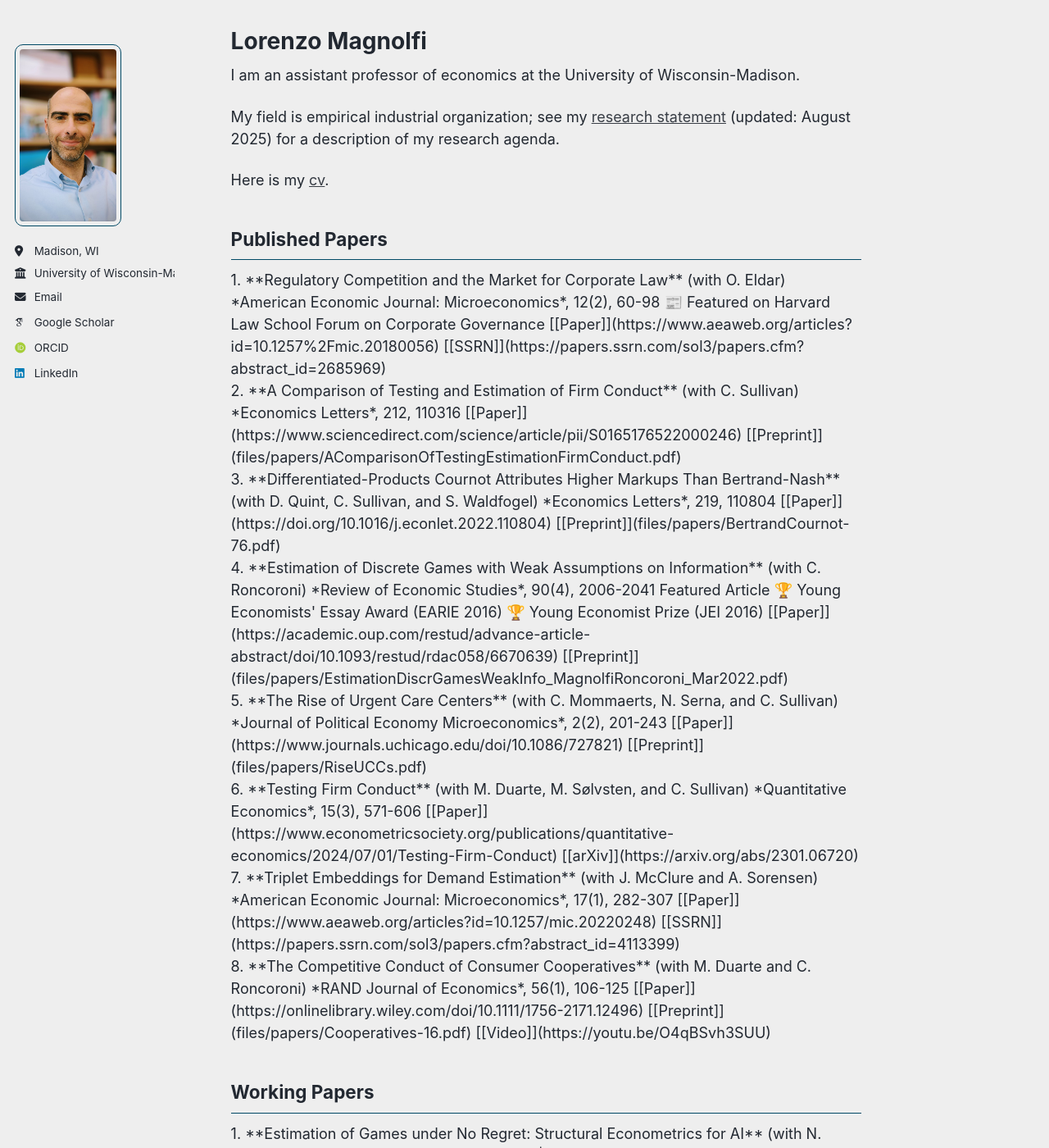
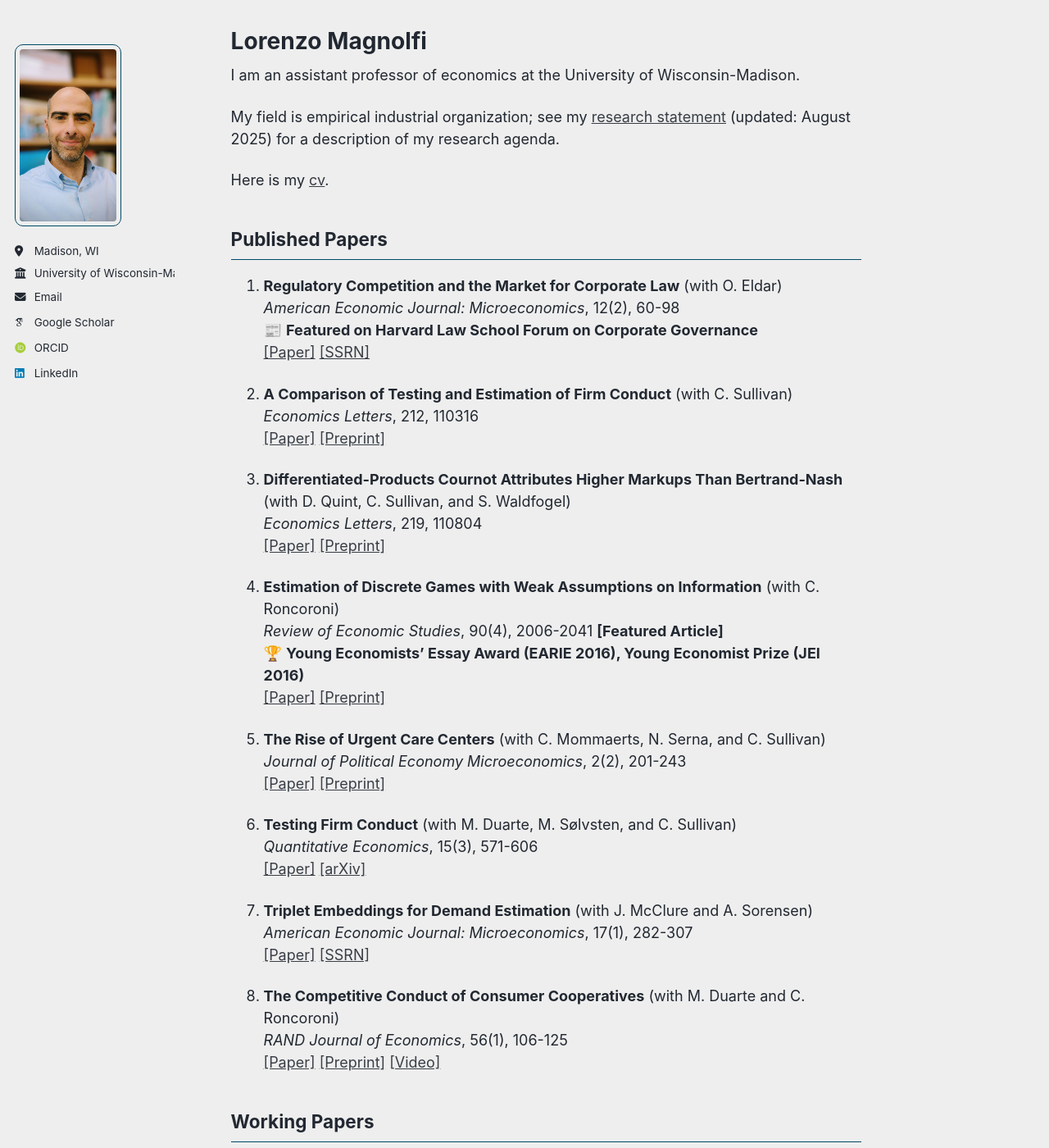
Before and after one commit to LorenzoMagnolfi/Lorenzomagnolfi.github.io, a Jekyll site: the page built from _pages/about.md, in a window 1280 px wide and 1400 px high. Shown: the whole window at 82% size. Built offline with Jekyll 4.4.1, drawn with Linux system fonts in a browser that asks for light colours; some web fonts are replaced; a script that is not in the unit is left out; some of the changed text lies outside the part shown.

Commit message:
Update about.md

```diff
--- a/_pages/about.md
+++ b/_pages/about.md
@@ -15,118 +15,62 @@ Here is my [cv](files\cv_2025.pdf).
 
 ## Published Papers
 
-<div class="publication-item">
-
 1. **Regulatory Competition and the Market for Corporate Law** (with O. Eldar)
    *American Economic Journal: Microeconomics*, 12(2), 60-98
-   📰 Featured on Harvard Law School Forum on Corporate Governance
+   📰 **Featured on Harvard Law School Forum on Corporate Governance**
    [[Paper]](https://www.aeaweb.org/articles?id=10.1257%2Fmic.20180056) [[SSRN]](https://papers.ssrn.com/sol3/papers.cfm?abstract_id=2685969)
-
-</div>
-
-<div class="publication-item">
 
 2. **A Comparison of Testing and Estimation of Firm Conduct** (with C. Sullivan)
    *Economics Letters*, 212, 110316
    [[Paper]](https://www.sciencedirect.com/science/article/pii/S0165176522000246) [[Preprint]](files/papers/AComparisonOfTestingEstimationFirmConduct.pdf)
 
-</div>
-
-<div class="publication-item">
-
 3. **Differentiated-Products Cournot Attributes Higher Markups Than Bertrand-Nash** (with D. Quint, C. Sullivan, and S. Waldfogel)
    *Economics Letters*, 219, 110804
    [[Paper]](https://doi.org/10.1016/j.econlet.2022.110804) [[Preprint]](files/papers/BertrandCournot-76.pdf)
 
-</div>
-
-<div class="publication-item">
-
 4. **Estimation of Discrete Games with Weak Assumptions on Information** (with C. Roncoroni)
-   *Review of Economic Studies*, 90(4), 2006-2041 <span class="featured-badge">Featured Article</span>
-   <span class="award-badge">🏆 Young Economists' Essay Award (EARIE 2016)</span> <span class="award-badge">🏆 Young Economist Prize (JEI 2016)</span>
+   *Review of Economic Studies*, 90(4), 2006-2041 **[Featured Article]**
+   🏆 **Young Economists' Essay Award (EARIE 2016), Young Economist Prize (JEI 2016)**
    [[Paper]](https://academic.oup.com/restud/advance-article-abstract/doi/10.1093/restud/rdac058/6670639) [[Preprint]](files/papers/EstimationDiscrGamesWeakInfo_MagnolfiRoncoroni_Mar2022.pdf)
-
-</div>
-
-<div class="publication-item">
 
 5. **The Rise of Urgent Care Centers** (with C. Mommaerts, N. Serna, and C. Sullivan)
    *Journal of Political Economy Microeconomics*, 2(2), 201-243
    [[Paper]](https://www.journals.uchicago.edu/doi/10.1086/727821) [[Preprint]](files/papers/RiseUCCs.pdf)
 
-</div>
-
-<div class="publication-item">
-
 6. **Testing Firm Conduct** (with M. Duarte, M. Sølvsten, and C. Sullivan)
    *Quantitative Economics*, 15(3), 571-606
    [[Paper]](https://www.econometricsociety.org/publications/quantitative-economics/2024/07/01/Testing-Firm-Conduct) [[arXiv]](https://arxiv.org/abs/2301.06720)
-
-</div>
-
-<div class="publication-item">
 
 7. **Triplet Embeddings for Demand Estimation** (with J. McClure and A. Sorensen)
    *American Economic Journal: Microeconomics*, 17(1), 282-307
    [[Paper]](https://www.aeaweb.org/articles?id=10.1257/mic.20220248) [[SSRN]](https://papers.ssrn.com/sol3/papers.cfm?abstract_id=4113399)
 
-</div>
-
-<div class="publication-item">
-
 8. **The Competitive Conduct of Consumer Cooperatives** (with M. Duarte and C. Roncoroni)
    *RAND Journal of Economics*, 56(1), 106-125
    [[Paper]](https://onlinelibrary.wiley.com/doi/10.1111/1756-2171.12496) [[Preprint]](files/papers/Cooperatives-16.pdf) [[Video]](https://youtu.be/O4qBSvh3SUU)
 
-</div>
-
 ## Working Papers
 
-<div class="publication-item">
-
 1. **Estimation of Games under No Regret: Structural Econometrics for AI** (with N. Lomys)
-   <span class="status-rr">R&R at Journal of Political Economy</span> | Extended Abstract in EC 25
+   **R&R at Journal of Political Economy** | Extended Abstract in EC 25
    [[Paper]](files/papers/Estimation_of_Games_under_No_Regret_11_29.pdf) [[SSRN]](https://ssrn.com/abstract=4269273)
 
-</div>
-
-<div class="publication-item">
-
 2. **Learning Firm Conduct: Pass-Through as a Foundation for Instrument Relevance** (with A. Dearing, D. Quint, C. Sullivan, and S. Waldfogel)
-   NBER Working Paper #32863
+   **NBER Working Paper #32863**
    [[Paper]](files/papers/Falsifying_Models_and_Tax_Instruments-22.pdf) [[NBER]](https://www.nber.org/papers/w32863)
-
-</div>
-
-<div class="publication-item">
 
 3. **Multi-homing Policies and Collusion** (with J. Higgins, D. Quint, and C. Sullivan)
    [[Paper]](files/papers/PlatformCollusion-3.pdf)
 
-</div>
-
-<div class="publication-item">
-
 4. **Testing Information Ordering for Strategic Agents** (with S. Han and H. Kaido)
    [[arXiv]](https://arxiv.org/abs/2402.19425)
-
-</div>
-
-<div class="publication-item">
 
 5. **An Equilibrium Model of Rollover Lotteries** (with G. Compiani and L. Smith)
    [[Paper]](files/papers/Rollover.pdf)
 
-</div>
-
-<div class="publication-item">
-
 6. **Political Connections and Market Structure** (with C. Roncoroni)
-   <span class="award-badge">🏆 Public Utility Research Prize (IIOC 2017)</span>
+   🏆 **Public Utility Research Prize (IIOC 2017)**
    [[Paper]](files/papers/PoliticalConnectionsMarketStructure.pdf)
-
-</div>
 
 ## Software
 
```
